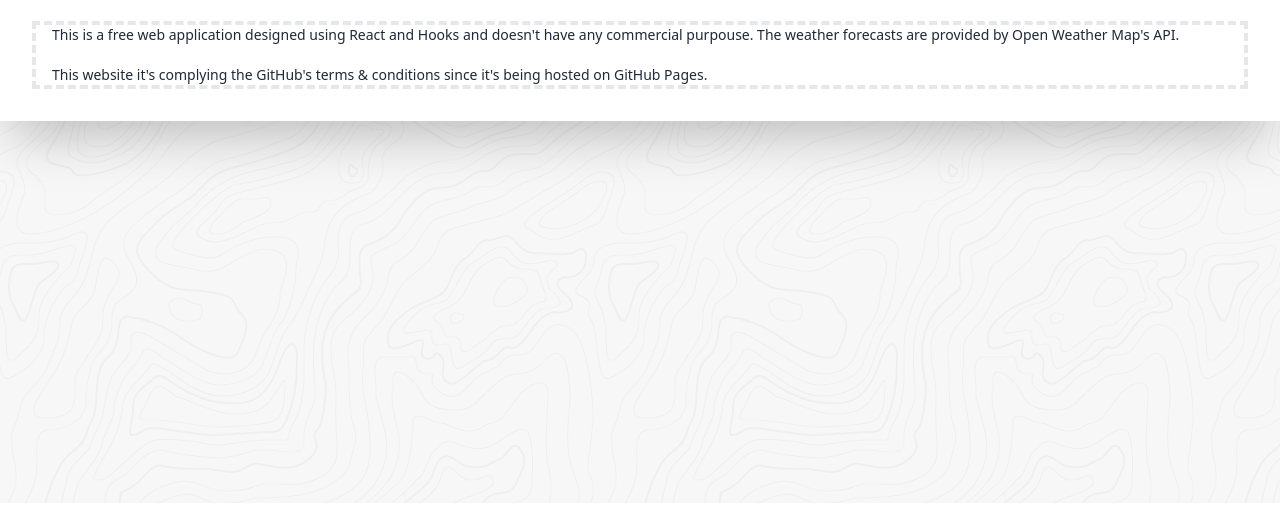
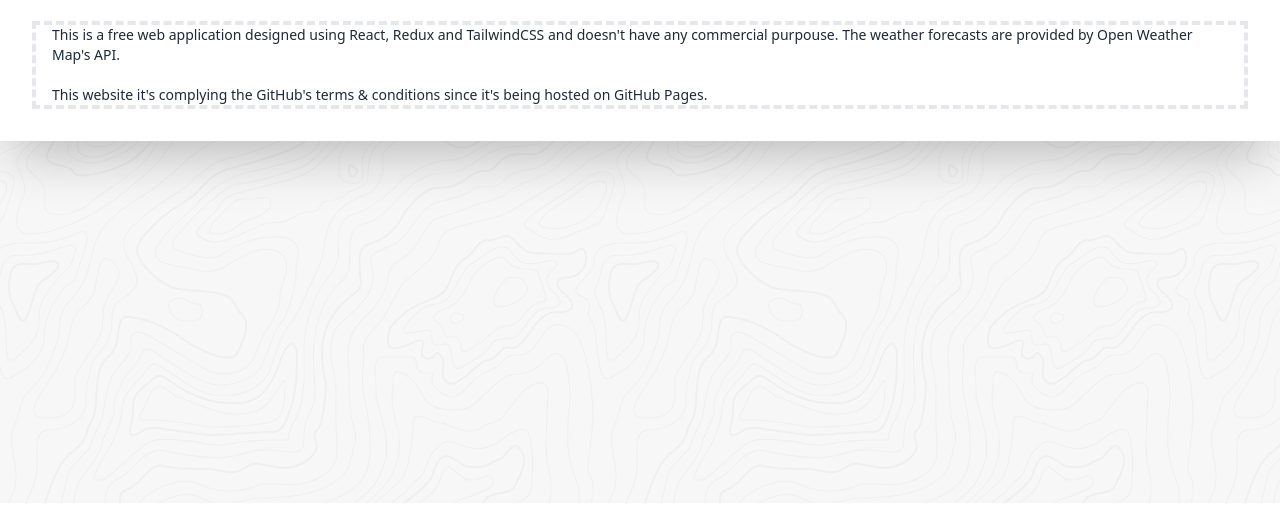
Before and after one commit to OscarDTorresB/weather-app, a React app: page /weather-app/About in a window 1280 px wide. Shown: the part 189-705 px from the top of the page. Built offline with nearby package versions, Linux system fonts and the light colour scheme; some packages are replaced by stand-ins of ours.

Commit message:
About updated!

```diff
--- a/src/components/About.jsx
+++ b/src/components/About.jsx
@@ -13,7 +13,7 @@ const about = () => {
       </div>
       <div className="text-gray-800 text-lg border-4 border-dashed px-2 mx-2 sm:px-4 sm:mx-4 sm:text-md md:text-sm">
         <p>
-          This is a free web application designed using React and Hooks and
+          This is a free web application designed using React, Redux and TailwindCSS and
           doesn't have any commercial purpouse. The weather forecasts are
           provided by Open Weather Map's API.
         </p>
--- a/src/containers/App.js
+++ b/src/containers/App.js
@@ -17,7 +17,6 @@ import Footer from "../components/Footer";
 import { useSelector, useDispatch } from "react-redux";
 import { addCity } from "../actions/actions";
 
-const apiKey = "4ae2636d8dfbdc3044bede63951a019b";
 const MySwal = withReactComponent(Swal);
 
 function App() {
@@ -41,7 +40,7 @@ function App() {
   function onSearch(city) {
     //Llamado a la API del clima
     fetch(
-      `https://api.openweathermap.org/data/2.5/weather?q=${city}&appid=${apiKey}&units=imperial`
+      `https://api.openweathermap.org/data/2.5/weather?q=${city}&appid=${process.env.REACT_APP_WEATHER_API_KEY}&units=imperial`
     )
       .then((r) => r.json())
       .then((response) => {
```
Also changed, not shown: build/asset-manifest.json, build/index.html, 6 other files.
